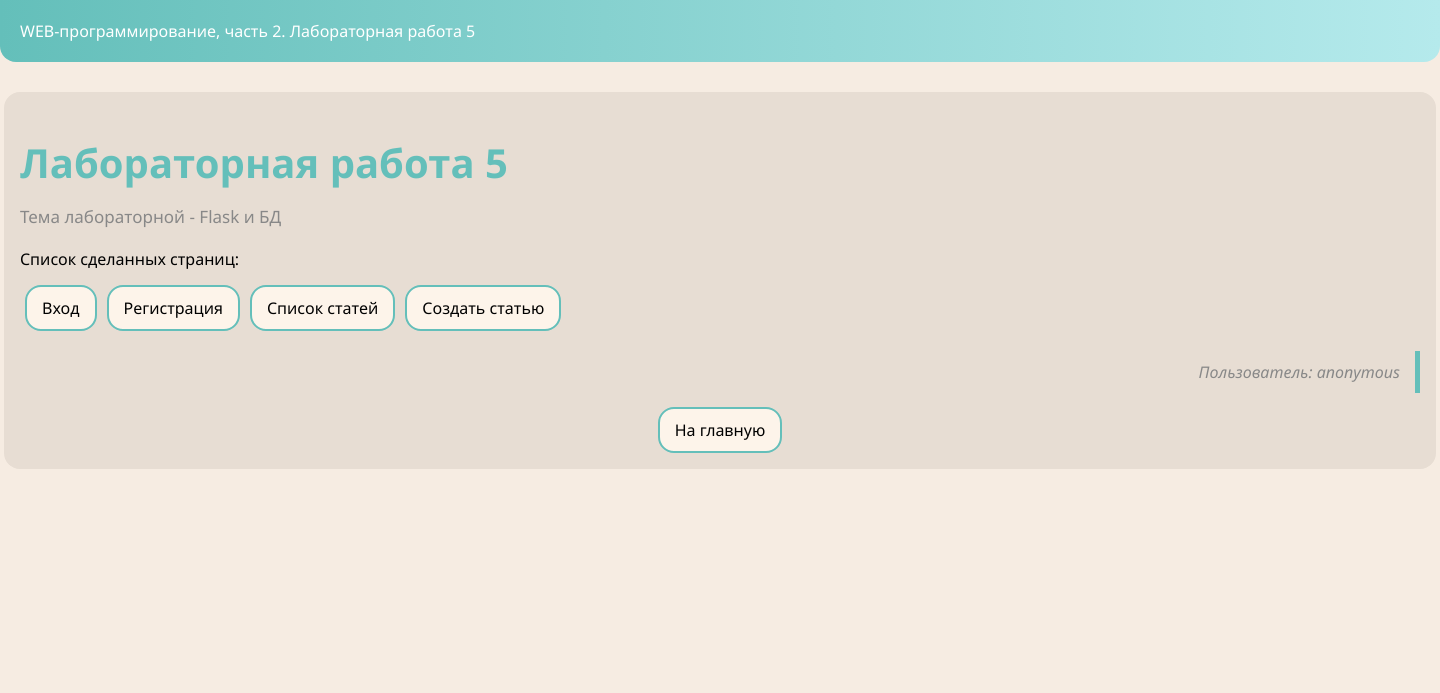
After one commit to nesssai/web-back-labs, a Flask app: page /lab5/ in a window 1440 px wide. The commit adds this page. Shown: the top 693 px of the page. Run offline with Flask 3, Linux system fonts and the light colour scheme.

Commit message:
Заготовка к 5-ой лабораторной

```diff
--- a/app.py
+++ b/app.py
@@ -3,6 +3,7 @@ from lab1 import lab1
 from lab2 import lab2
 from lab3 import lab3
 from lab4 import lab4
+from lab5 import lab5
 
 import datetime
 app = Flask(__name__)
@@ -13,6 +14,7 @@ app.register_blueprint(lab1)
 app.register_blueprint(lab2)
 app.register_blueprint(lab3)
 app.register_blueprint(lab4)
+app.register_blueprint(lab5)
 
 access_log = []
 
@@ -98,6 +100,7 @@ def index():
                         <li><a href="/lab2/">Вторая лабораторная</a></li>
                         <li><a href="/lab3/">Третья лабораторная</a></li>
                         <li><a href="/lab4/">Четвёртая лабораторная</a></li>
+                        <li><a href="/lab5/">Пятая лабораторная</a></li>
                     </ul>
                 </div>
 
--- /dev/null
+++ b/lab5.py
@@ -0,0 +1,8 @@
+from flask import Blueprint, render_template
+lab5 = Blueprint('lab5', __name__)
+
+@lab5.route('/lab5/')
+def lab():
+    current_user = "anonymous"
+
+    return render_template('lab5/lab5.html', username=current_user)
--- /dev/null
+++ b/static/lab5/lab5.css
@@ -0,0 +1,36 @@
+h1 {
+    color: #64bfba;
+    font-size: 40px;
+    margin-bottom: 15px;
+}
+
+div:first-of-type {
+    font-size: 17px;
+    color: #888888;
+    margin-bottom: 20px;
+}
+
+ol {
+    list-style: none;
+    padding: 0;
+    margin: 0 0 15px 0;
+    display: flex;
+    justify-content: flex-start;
+    flex-wrap: wrap;
+    margin-top: 15px;
+}
+
+ol li {
+    padding: 0;
+    margin: 0 5px 5px 5px;
+}
+
+.user-info {
+    border-right: 5px solid #64bfba;
+    color: #888888;
+    padding: 10px 15px;
+    font-style: italic;
+    display: block;
+    width: fit-content;
+    margin-left: auto;
+}
--- a/templates/base.html
+++ b/templates/base.html
@@ -37,7 +37,10 @@
         }
 
         .button-link:hover {
-            background-color: #b5eaec;
+            color: #ffffff;
+            background-color: #64bfba;
+            border-color: #64bfba;
+            text-decoration: none;
         }
     </style>
 </head>
--- /dev/null
+++ b/templates/lab5/lab5.html
@@ -0,0 +1,23 @@
+{% extends "base.html" %}
+
+{% block lab %}Лабораторная работа 5{% endblock %}
+
+{% block main %}
+    <link rel="stylesheet" href="{{ url_for('static', filename='lab5/lab5.css') }}">
+
+    <h1>Лабораторная работа 5</h1>
+
+    <div>Тема лабораторной - Flask и БД</div>
+    <div>Список сделанных страниц:</div>
+
+    <ol>
+        <li><a href="/lab5/login" class="button-link">Вход</a></li>
+        <li><a href="/lab5/register" class="button-link">Регистрация</a></li>
+        <li><a href="/lab5/list" class="button-link">Список статей</a></li>
+        <li><a href="/lab5/create" class="button-link">Создать статью</a></li>
+    </ol>
+
+    <div class="user-info">
+        Пользователь: {{ username }}
+    </div>
+{% endblock %}
```
